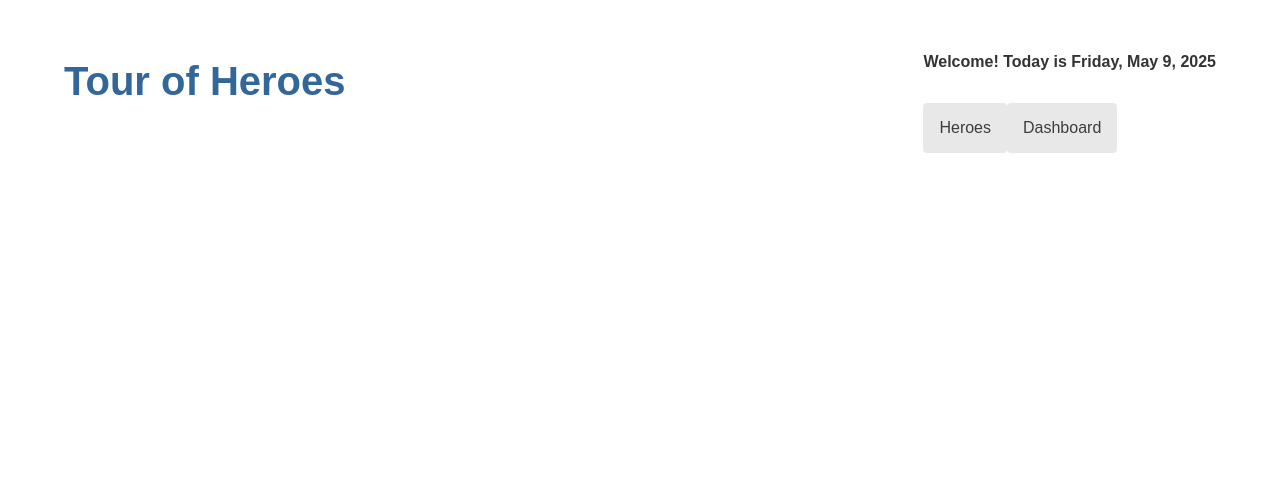
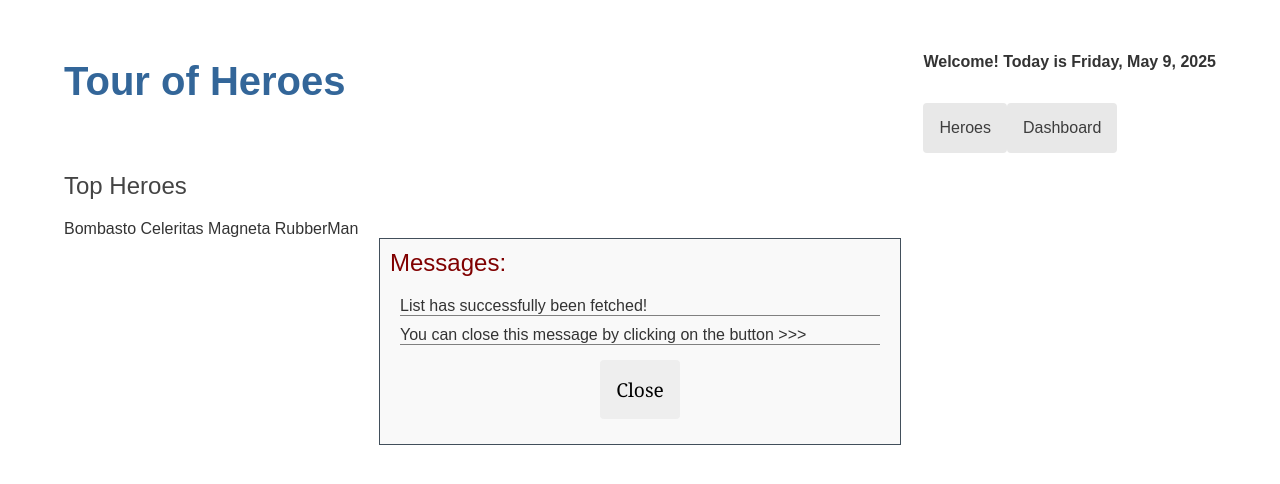
Before and after one commit to rafia-farooq/tour-of-heroes, an Angular app: page /dashboard in a window 1280 px wide. Before the commit this address led to /. Shown: the top 484 px of the page. Built offline with nearby package versions, Linux system fonts and the light colour scheme.

Commit message:
add dashboard view and a few heroes there

```diff
--- a/src/app/app.routes.ts
+++ b/src/app/app.routes.ts
@@ -1,6 +1,9 @@
 import { Routes } from '@angular/router';
 import { HeroesComponent } from './heroes/heroes.component';
+import { DashboardComponent } from './dashboard/dashboard.component';
 
 export const routes: Routes = [
-    { path: 'heroes', component: HeroesComponent }
+    { path: 'heroes', component: HeroesComponent},
+    { path: 'dashboard', component: DashboardComponent},
+    { path: '', redirectTo: '/dashboard', pathMatch: 'full' },
 ];
--- a/src/app/dashboard/dashboard.component.html
+++ b/src/app/dashboard/dashboard.component.html
@@ -1 +1,6 @@
-<p>dashboard works!</p>
+<h2>Top Heroes</h2>
+<div class="heroes-menu">
+  <a *ngFor="let hero of heroes">
+    {{hero.name}}
+  </a>
+</div>
--- a/src/app/dashboard/dashboard.component.ts
+++ b/src/app/dashboard/dashboard.component.ts
@@ -1,11 +1,25 @@
-import { Component } from '@angular/core';
+import { Component , OnInit} from '@angular/core';
+import { Hero } from '../hero';
+import { HeroService } from '../hero.service';
+import { CommonModule } from '@angular/common';
 
 @Component({
   selector: 'app-dashboard',
-  imports: [],
+  imports: [ CommonModule ],
   templateUrl: './dashboard.component.html',
   styleUrl: './dashboard.component.css'
 })
 export class DashboardComponent {
+  heroes: Hero[] = [];
 
+  constructor(private heroService : HeroService) { }
+
+  getHeroes() : void {
+    this.heroService.getHeroes()
+    .subscribe(list => this.heroes = list.slice(1, 5));
+  }
+
+  ngOnInit() : void {
+    this.getHeroes()
+  }
 }
```
